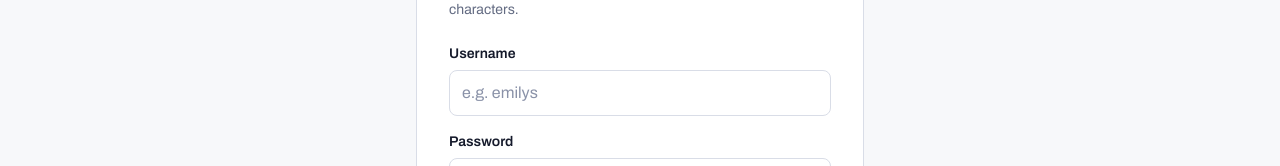
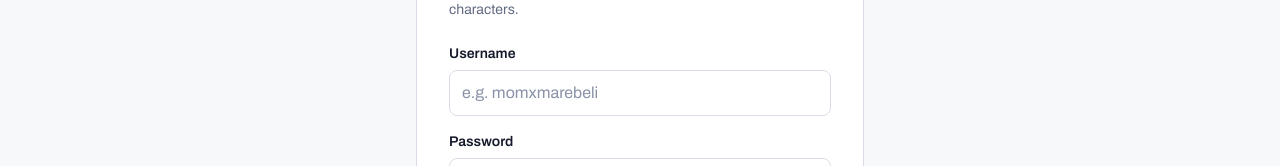
Before and after one commit to kiberdave/10x-shop-Dato_Chaduneli, a React (Vite) app: page /login in a window 1280 px wide. Shown: the part 289-455 px from the top of the page. Built offline with nearby package versions, Linux system fonts and the light colour scheme; no server answers.

Commit message:
chore: change the username example on the login page

```diff
--- a/src/pages/LoginPage.tsx
+++ b/src/pages/LoginPage.tsx
@@ -85,7 +85,7 @@ export default function LoginPage() {
             id="username"
             name="username"
             label="Username"
-            placeholder="e.g. emilys"
+            placeholder="e.g. momxmarebeli"
             autoComplete="username"
             value={formik.values.username}
             onChange={formik.handleChange}
```
